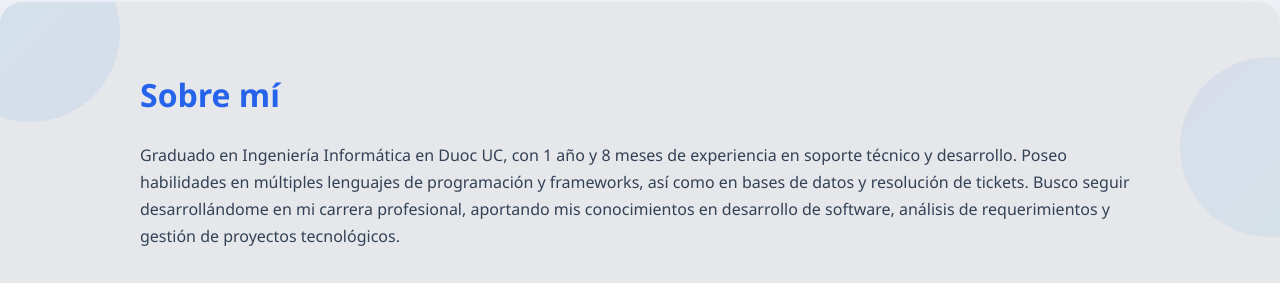
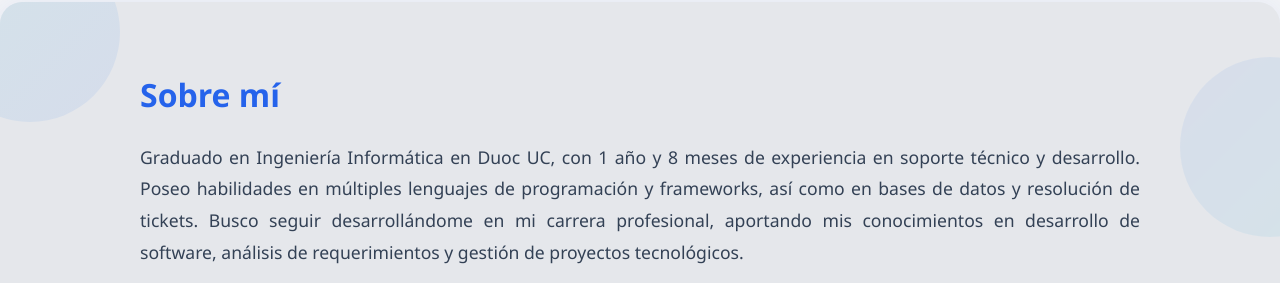
Before and after one commit to defcarlosasnp/portafolio, a plain HTML site: page index.html in a window 1280 px wide. Shown: the part 892-1175 px from the top of the page. Drawn offline with Linux system fonts and the light colour scheme.

Commit message:
Update styles.css
1.2

```diff
--- a/styles.css
+++ b/styles.css
@@ -55,6 +55,10 @@ body.dark .sobre-mi h2,
 body.dark .sobre-mi h3 {
   color: var(--color-dark-titulo);
 }
+
+body.dark .sobre-mi p {
+  color: var(--color-dark-text);
+}
 body.dark .proyecto-card,
 body.dark .proyecto-info,
 body.dark .proyecto-img {
@@ -732,6 +736,16 @@ html {
   color: var(--color-primario);
   font-size: 2rem;
   margin-bottom: 1.2rem;
+  position: relative;
+  z-index: 1;
+}
+
+.sobre-mi p {
+  text-align: justify;
+  line-height: 1.8;
+  font-size: 1.1rem;
+  margin-bottom: 1.5rem;
+  color: var(--color-texto);
   position: relative;
   z-index: 1;
 }
```
